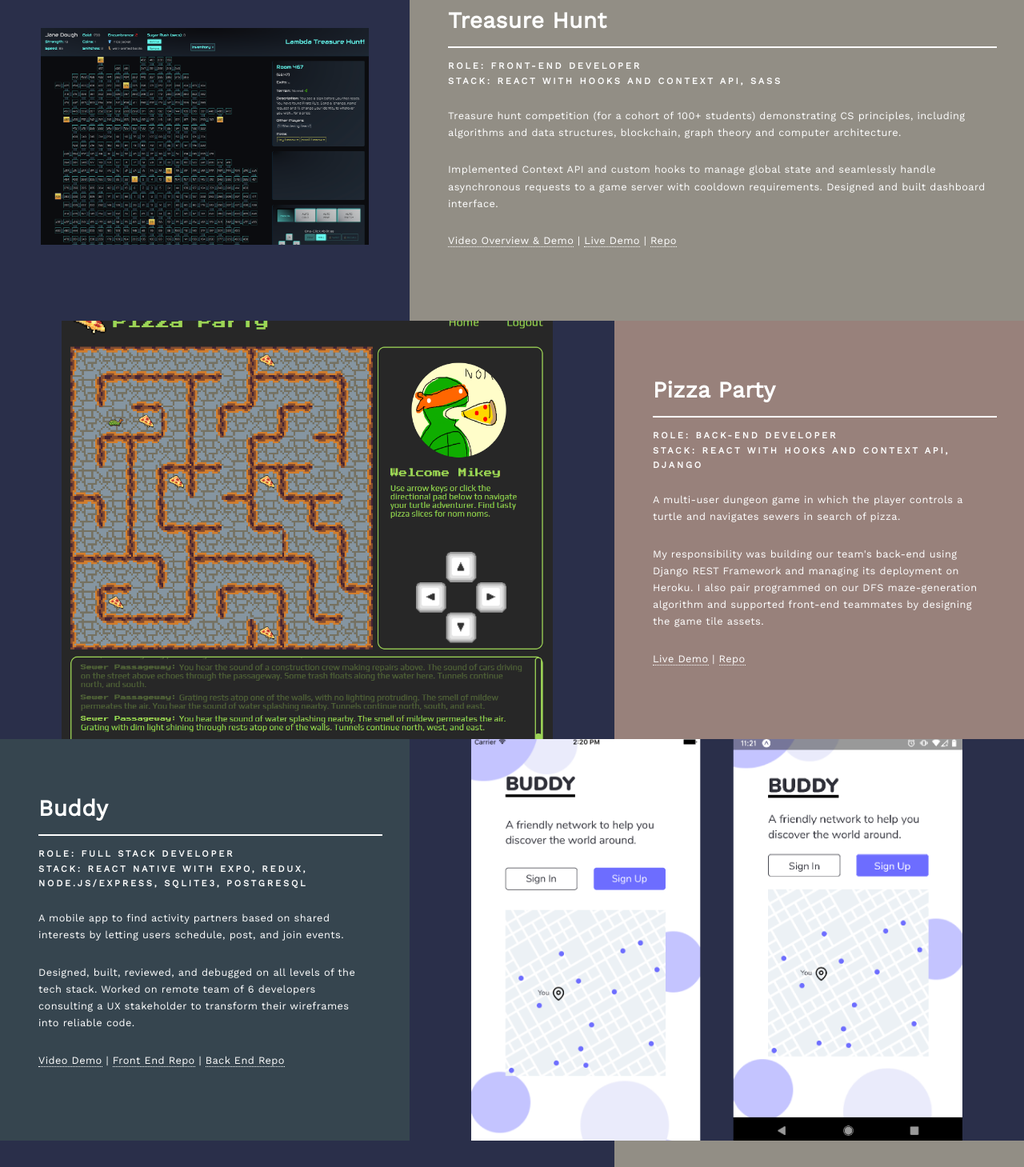
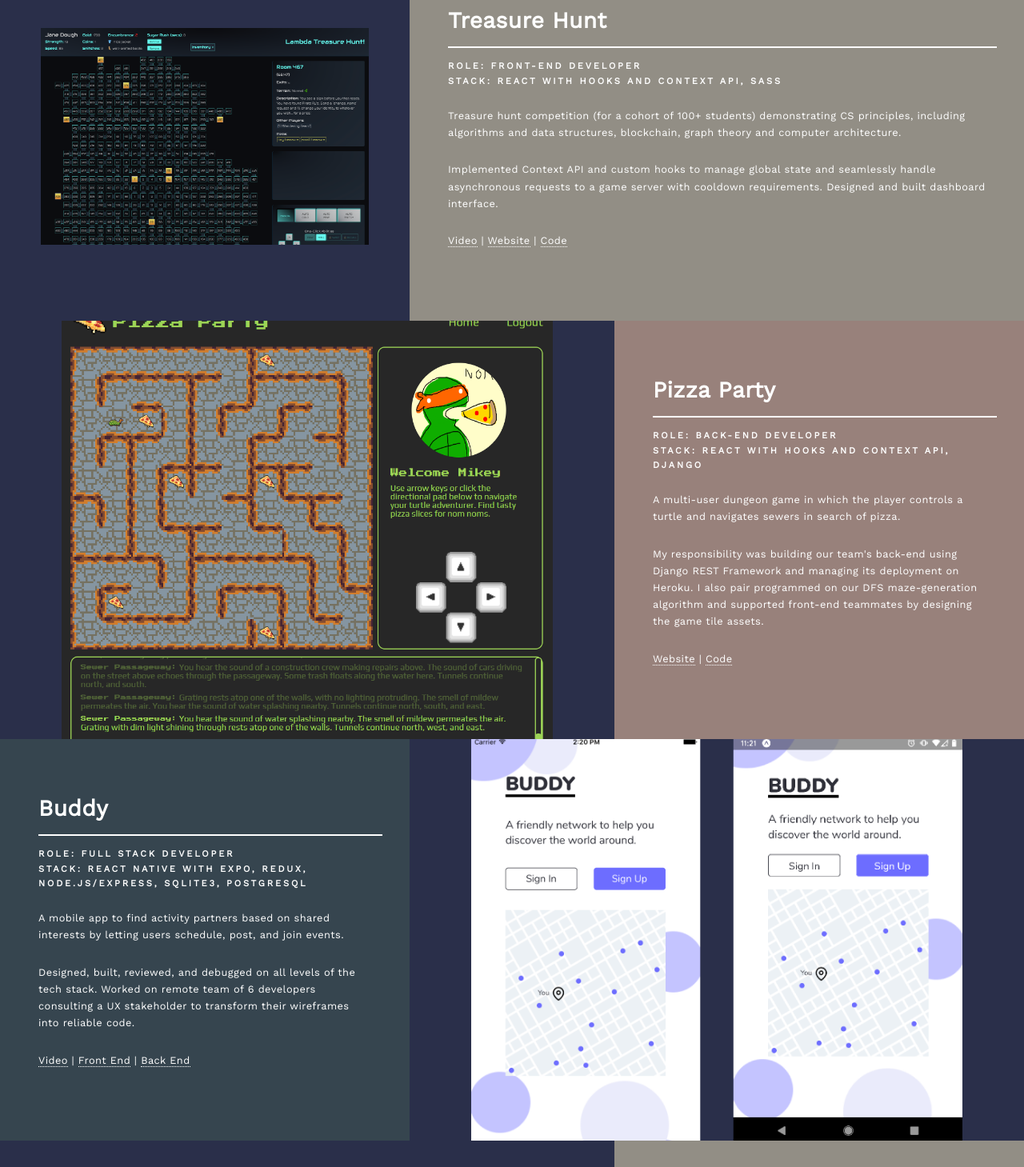
Before and after one commit to justinelai/justinelai.github.io, a plain HTML site: page index.html in a window 1280 px wide. Shown: the part 661-2120 px from the top of the page at 80% size. Drawn offline with nearby package versions, Linux system fonts and the light colour scheme.

Commit message:
adjust vocabulary

```diff
--- a/index.html
+++ b/index.html
@@ -74,9 +74,9 @@
 							asynchronous requests to a game server with cooldown requirements. Designed and built
 							dashboard interface.
 						</p>
-						<p><a href="https://www.youtube.com/watch?v=GqxGJd4Cmx0">Video Overview & Demo</a> | <a
-								href="https://ls-treasure-hunt-fe.herokuapp.com/">Live Demo</a> | <a
-								href="https://github.com/LS-Treasure-Hunt/Treasure-Hunt">Repo</a></p>
+						<p><a href="https://www.youtube.com/watch?v=GqxGJd4Cmx0">Video</a> | <a
+								href="https://ls-treasure-hunt-fe.herokuapp.com/">Website</a> | <a
+								href="https://github.com/LS-Treasure-Hunt/Treasure-Hunt">Code</a></p>
 					</header>
 				</article>
 
@@ -96,8 +96,8 @@
 						<p>My responsibility was building our team's back-end using Django REST Framework and managing
 							its deployment on Heroku. I also pair programmed on our DFS maze-generation algorithm and
 							supported front-end teammates by designing the game tile assets.</p>
-						<p><a href="https://pizzaparty.netlify.com/">Live Demo</a> | <a
-								href="https://github.com/Pizza-Party-BW/">Repo</a></p>
+						<p><a href="https://pizzaparty.netlify.com/">Website</a> | <a
+								href="https://github.com/Pizza-Party-BW/">Code</a></p>
 						</p>
 					</header>
 				</article>
@@ -113,9 +113,9 @@
 						<p>Designed, built, reviewed, and debugged on all levels of the tech stack. Worked on remote
 							team of 6 developers consulting a UX stakeholder to transform their wireframes into reliable
 							code.</p>
-						<p><a href="https://drive.google.com/open?id=1fvTLJqas6BNkgkJcI7ieONBq_uE_E75B">Video Demo</a> |
-							<a href="https://github.com/Lambda-School-Labs/buddy-app-fe">Front End Repo</a> | <a
-								href="https://github.com/Lambda-School-Labs/buddy-app-be">Back End Repo</a></p>
+						<p><a href="https://drive.google.com/open?id=1fvTLJqas6BNkgkJcI7ieONBq_uE_E75B">Video</a> |
+							<a href="https://github.com/Lambda-School-Labs/buddy-app-fe">Front End</a> | <a
+								href="https://github.com/Lambda-School-Labs/buddy-app-be">Back End</a></p>
 					</header>
 				</article>
 				<article class="pic">
@@ -140,7 +140,7 @@
 						<p>My responsibility was writing a Node.js/Express RESTful API using JWT for authentication. I
 							also undertook writing a user story, thinking mindfully and critically about the privacy and
 							safety concerns at play in our app.</p>
-						<p><a href="https://github.com/DVS-BW/Backend">Back End Repo</a></p>
+						<p><a href="https://github.com/DVS-BW/Backend">Code</a></p>
 					</header>
 				</article>
 			</section>
@@ -173,13 +173,8 @@
 				<div class="skills">
 					<h2>Skills</h2>
 					<ul>
-						<li>HTML5</li>
 						<li>
-							CSS3</li>
-						<li>
-							Sass</li>
-						<li>
-							Javascript ES6</li>
+							Javascript</li>
 						<li>
 							React</li>
 						<li>
@@ -196,6 +191,11 @@
 							Python</li>
 						<li>
 							Django</li>
+						<li>HTML5</li>
+						<li>
+							CSS3</li>
+						<li>
+							Sass</li>
 						<li>
 							SQL</li>
 						<li>
```
